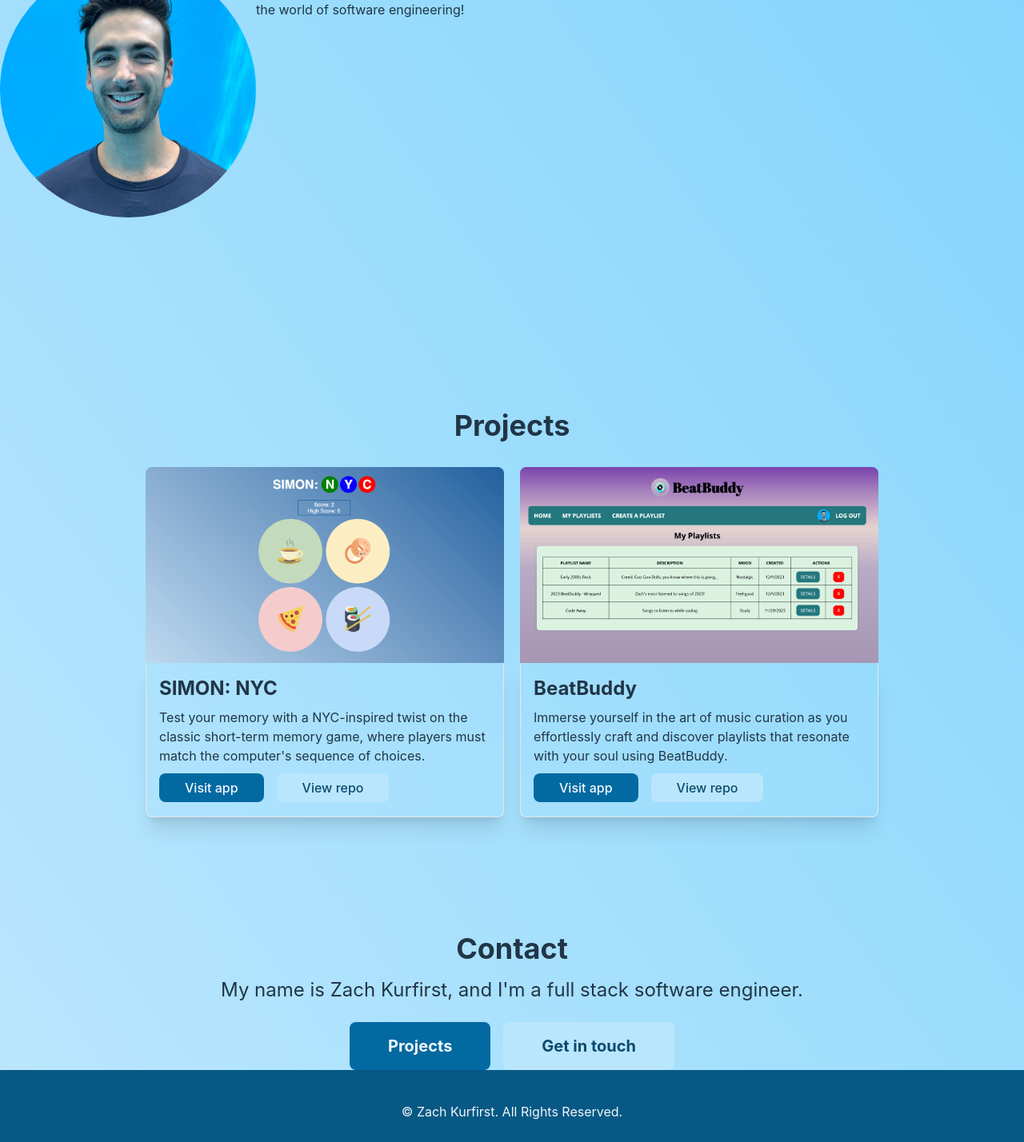
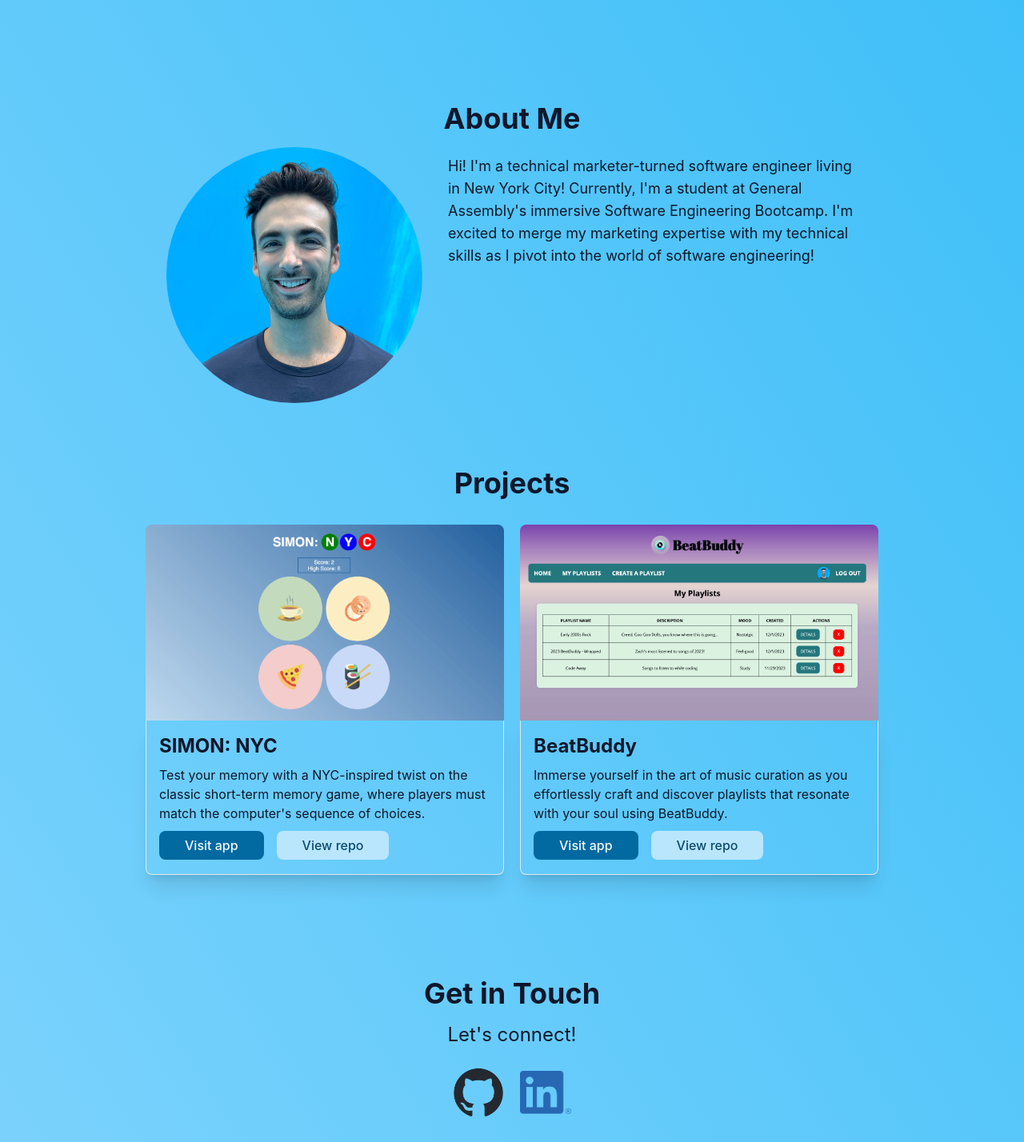
Before and after one commit to zachkurfirst/portfolio, a React (Vite) app: page /projects in a window 1280 px wide. Shown: the part 420-1848 px from the top of the page at 80% size. Built offline with nearby package versions, Linux system fonts and the light colour scheme.

Commit message:
contact section, dark mode, other design tweaks

```diff
--- /dev/null
+++ b/public/contact.json
@@ -0,0 +1,12 @@
+[
+  {
+    "name": "GitHub",
+    "image": "./assets/contact-github.png",
+    "link": "https://github.com/zachkurfirst"
+  },
+  {
+    "name": "LinkedIn",
+    "image": "./assets/contact-linkedin.png",
+    "link": "https://www.linkedin.com/in/zachary-kurfirst/"
+  }
+]
--- a/src/App.jsx
+++ b/src/App.jsx
@@ -14,7 +14,7 @@ const App = () => {
   return (
     <div className="App">
       <Header />
-      <main className="flex flex-col min-h-screen bg-gradient-to-tr from-sky-200 to-sky-300">
+      <main className="flex flex-col min-h-screen bg-gradient-to-tr from-sky-300 to-sky-400 dark:bg-gradient-to-tr dark:from-sky-900 dark:to-sky-950">
         <Home />
         <About />
         <Projects />
--- a/src/components/Header.jsx
+++ b/src/components/Header.jsx
@@ -2,7 +2,7 @@ import "./Header.css";
 
 const Header = (props) => {
   return (
-    <header className="flex justify-between text-xl py-4 bg-sky-800 text-slate-100 uppercase fixed top-0 left-0 right-0">
+    <header className="flex justify-between text-xl py-4 bg-sky-800 dark:bg-sky-950 text-slate-100 dark:border-b dark:border-slate-100 uppercase fixed top-0 left-0 right-0">
       <a href="#" className="pl-6 hover:underline underline-offset-8">
         Zach Kurfirst
       </a>
--- a/src/index.css
+++ b/src/index.css
@@ -4,47 +4,47 @@
 @tailwind utilities;
 
 @layer components {
+  /* standard button */
   .btn {
     @apply rounded-lg px-8 py-2 text-base font-medium;
   }
+  /* large button */
+  .btn-lg {
+    @apply rounded-lg px-12 py-4 text-xl font-bold;
+  }
+  /* primary button */
   .btn-primary {
     @apply bg-sky-700 hover:bg-sky-800 text-sky-50;
   }
+  /* secondary button */
   .btn-secondary {
     @apply bg-sky-200 hover:bg-sky-300 text-sky-900;
   }
-
-  .btn-lg {
-    @apply rounded-lg px-12 py-4 text-xl font-bold
-  }
-
 }
 
 :root {
   font-family: Inter, system-ui, Avenir, Helvetica, Arial, sans-serif;
-  color-scheme: light dark;
-  color: #ffffffde;
-  background-color: #242424;
+  /* color-scheme: light dark; */
+  /* background-color: #242424; */
   font-synthesis: none;
   text-rendering: optimizeLegibility;
   -webkit-font-smoothing: antialiased;
   -moz-osx-font-smoothing: grayscale;
 }
 
-@media (prefers-color-scheme: light) {
+/* @media (prefers-color-scheme: light) {
   :root {
     color: #213547;
     background-color: #ffffff;
   }
   a:hover {
-    /* color: #747bff; */
-    /* text-decoration: underline; */
-  }
+    color: #747bff;
+    text-decoration: underline;
+  } */
 
   /* button {
     background-color: #f9f9f9;
   } */
-}
 
 /* a {
   font-weight: 500;
--- a/src/pages/About/About.css
+++ b/src/pages/About/About.css
@@ -1,4 +1,4 @@
-.About {
+/* .About {
   display: flex;
   align-items: center;
   margin-top: 2rem;
@@ -12,4 +12,4 @@
 
 .About > p {
   max-width: 800px;
-}
+} */
--- a/src/pages/About/About.jsx
+++ b/src/pages/About/About.jsx
@@ -12,7 +12,7 @@ const About = (props) => {
       const response = await fetch("./about.json");
       // convert response -> JSON
       const data = await response.json();
-      // console.log("data:", data);
+      console.log("data:", data);
       // set about state to API data
       setAbout(data);
     } catch (err) {
@@ -27,28 +27,19 @@ const About = (props) => {
     // empty dependency array - run once - after initial render
   }, []);
 
-  // const loaded = () => (
-  //   <div>
-  //     <img src={about.headshot} alt={about.name} />
-  //     <h2>{about.name}</h2>
-  //     <h3>{about.email}</h3>
-  //     <p>{about.bio}</p>
-  //   </div>
-  // );
-
-  // return about ? loaded() : <p>Loading...</p>;
-
   return (
-    <section id="about" className="mt-4">
-      <h1 className="text-4xl font-bold text-center mb-8">About Me</h1>
+    <section id="about" className="text-slate-900 dark:text-slate-100">
+      <h1 className="text-4xl font-bold text-center mb-4">About Me</h1>
       {about && (
-        <div className="flex justify-center mt-4">
-          <img src={about.headshot} alt={about.name} className="rounded-full max-w-xs"/>
-          <div className="flex flex-col">
-          {/* <h2>{about.name}</h2>
-          <h3>{about.email}</h3> */}
-          <p>{about.bio}</p>
-        </div>
+        <div className="flex flex-wrap justify-center gap-8">
+          <img
+            src={about.headshot}
+            alt={about.name}
+            className="rounded-full max-w-xs"
+          />
+          {/* <div className=""> */}
+          <p className="text-lg max-w-lg mt-2.5">{about.bio}</p>
+          {/* </div> */}
         </div>
       )}
     </section>
--- a/src/pages/Contact/Contact.jsx
+++ b/src/pages/Contact/Contact.jsx
@@ -1,16 +1,61 @@
+import { useState, useEffect } from "react";
+
 const Contact = (props) => {
+  const [contact, setContact] = useState([]);
+
+  const getContactData = async () => {
+    try {
+      const response = await fetch("./contact.json");
+      const data = await response.json();
+      console.log("data:", data);
+      setContact(data);
+    } catch (err) {
+      console.log(err);
+    }
+  };
+
+  useEffect(() => {
+    // console.log("use effect");
+    getContactData();
+  }, []);
+
   return (
-      <section id="contact" className="flex flex-col mt-28 text-center">
-        <h1 className="text-4xl font-bold mb-4">Contact</h1>
-        <h2 className="text-2xl mb-6">
-          My name is Zach Kurfirst, and I'm a full stack software engineer.
+    <section id="contact" className="flex flex-col my-24 text-center">
+      <h1 className="text-4xl font-bold text-slate-900 dark:text-slate-100 mb-4">
+        Get in Touch
+      </h1>
+      <h2 className="text-2xl text-slate-900 dark:text-slate-100 mb-6">
+        Let's connect!
       </h2>
+      {contact && (
+        <div className="flex flex-wrap justify-center items-center gap-5 mb-8">
+          {contact.map((c, idx) => {
+            return (
+              //   <div key={idx} className="w-56">
+              <a
+                href={c.link}
+                target="_blank"
+                rel="noopener noreferrer"
+                key={idx}
+                className="w-16"
+              >
+                <img src={c.image} alt={c.name} />
+              </a>
+              //   </div>
+            );
+          })}
+        </div>
+      )}
       <div className="flex justify-center">
-          <a href="#projects" className="btn-lg btn-primary mr-4">
-            Projects
+        <a href="mailto:zachmk11@gmail.com" className="btn-lg btn-primary mr-4">
+          Email Me!
         </a>
-          <a href="#contact" className="btn-lg btn-secondary">
-            Get in touch
+        <a
+          href="../../../public/vite.svg"
+          download
+          className="btn-lg btn-secondary"
+        >
+          Resume
         </a>
       </div>
     </section>
@@ -18,3 +63,12 @@ const Contact = (props) => {
 };
 
 export default Contact;
+
+//   {/* <div className="flex justify-center">
+//     <a href="#projects" className="btn-lg btn-primary mr-4">
+//       Projects
+//     </a>
+//     <a href="#contact" className="btn-lg btn-secondary">
+//       Get in touch
+//     </a>
+//   </div> */}
--- a/src/pages/Home/Home.jsx
+++ b/src/pages/Home/Home.jsx
@@ -1,8 +1,10 @@
 const Home = (props) => {
   return (
-    <section id="hero" className="flex flex-col mt-28 text-center">
-      <h1 className="text-4xl font-bold mb-4">Hello there!</h1>
-      <h2 className="text-2xl mb-6">
+    <section id="hero" className="flex flex-col my-44 text-center">
+      <h1 className="text-6xl font-bold text-slate-900 dark:text-slate-100 mb-4">
+        Hello there!
+      </h1>
+      <h2 className="text-3xl text-slate-900 dark:text-slate-100 mb-6">
         My name is Zach Kurfirst, and I'm a full stack software engineer.
       </h2>
       <div className="flex justify-center">
--- a/src/pages/Projects/Projects.jsx
+++ b/src/pages/Projects/Projects.jsx
@@ -22,10 +22,12 @@ const Projects = (props) => {
   }, []);
 
   return (
-    <section id="projects" className="mt-60">
-      <h1 className="text-4xl font-bold text-center mb-8">Projects</h1>
+    <section id="projects" className="mt-20">
+      <h1 className="text-4xl font-bold text-slate-900 dark:text-slate-100 text-center mb-8">
+        Projects
+      </h1>
       {projects && (
-        <div className="flex justify-center flex-wrap gap-5">
+        <div className="flex flex-wrap justify-center gap-5">
           {projects.map((project, idx) => {
             return (
               <div key={idx} className="flex flex-col max-w-md pb-8">
@@ -35,8 +37,12 @@ const Projects = (props) => {
                   className="rounded-t-lg"
                 />
                 <div className="border-l border-r border-b rounded-b-lg p-4 shadow-xl">
-                  <h2 className="text-2xl font-bold mb-2">{project.name}</h2>
-                  <p className="mb-4">{project.description}</p>
+                  <h2 className="text-2xl font-bold text-slate-900 dark:text-slate-100 mb-2">
+                    {project.name}
+                  </h2>
+                  <p className="text-slate-900 dark:text-slate-100 mb-4">
+                    {project.description}
+                  </p>
                   <div className="mb-2">
                     <a
                       href={project.live}
```
Also changed, not shown: public/assets/contact-github.png (added), public/assets/contact-linkedin.png (added). Lines whose indentation alone changed are shown as unchanged.
